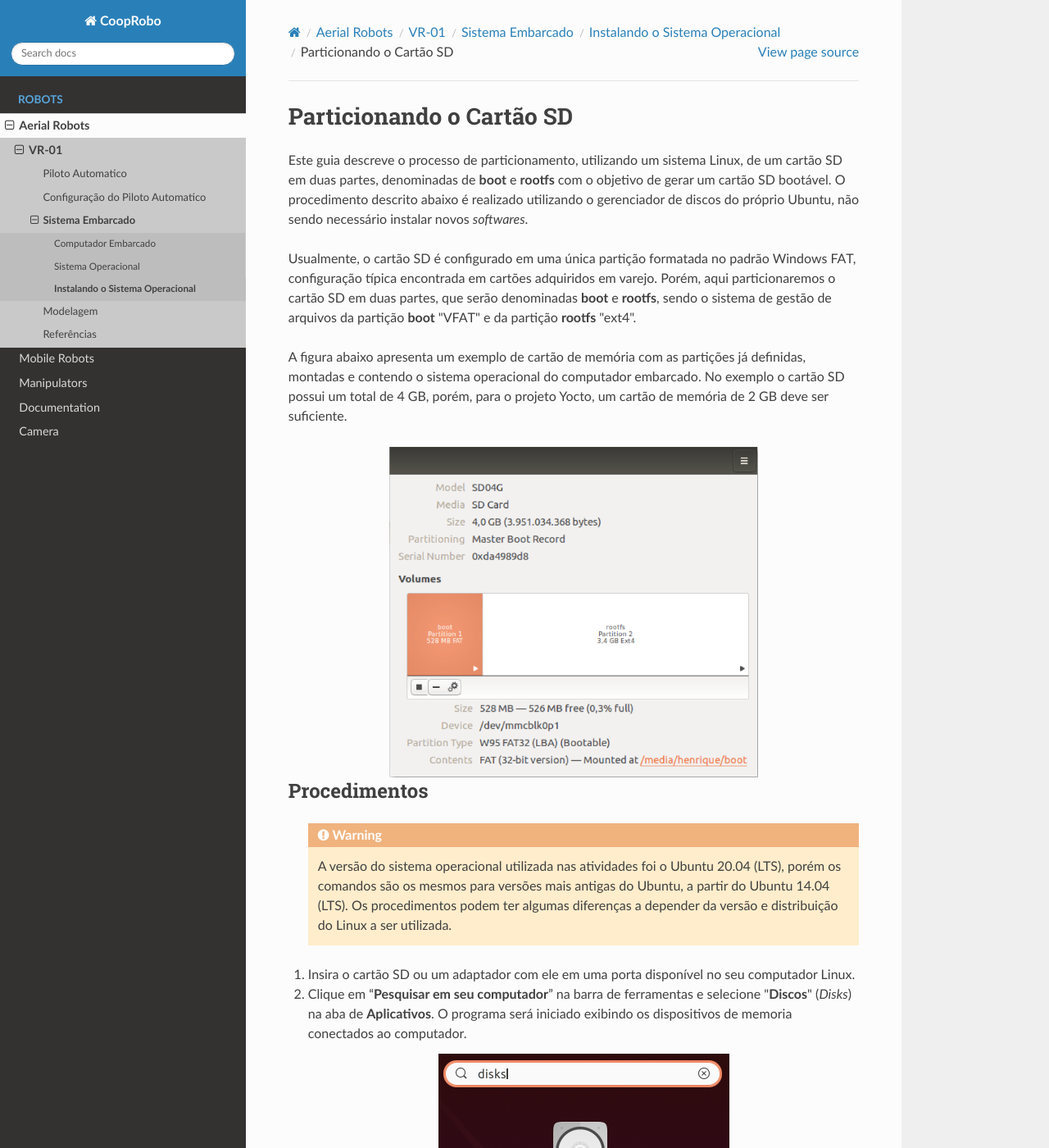
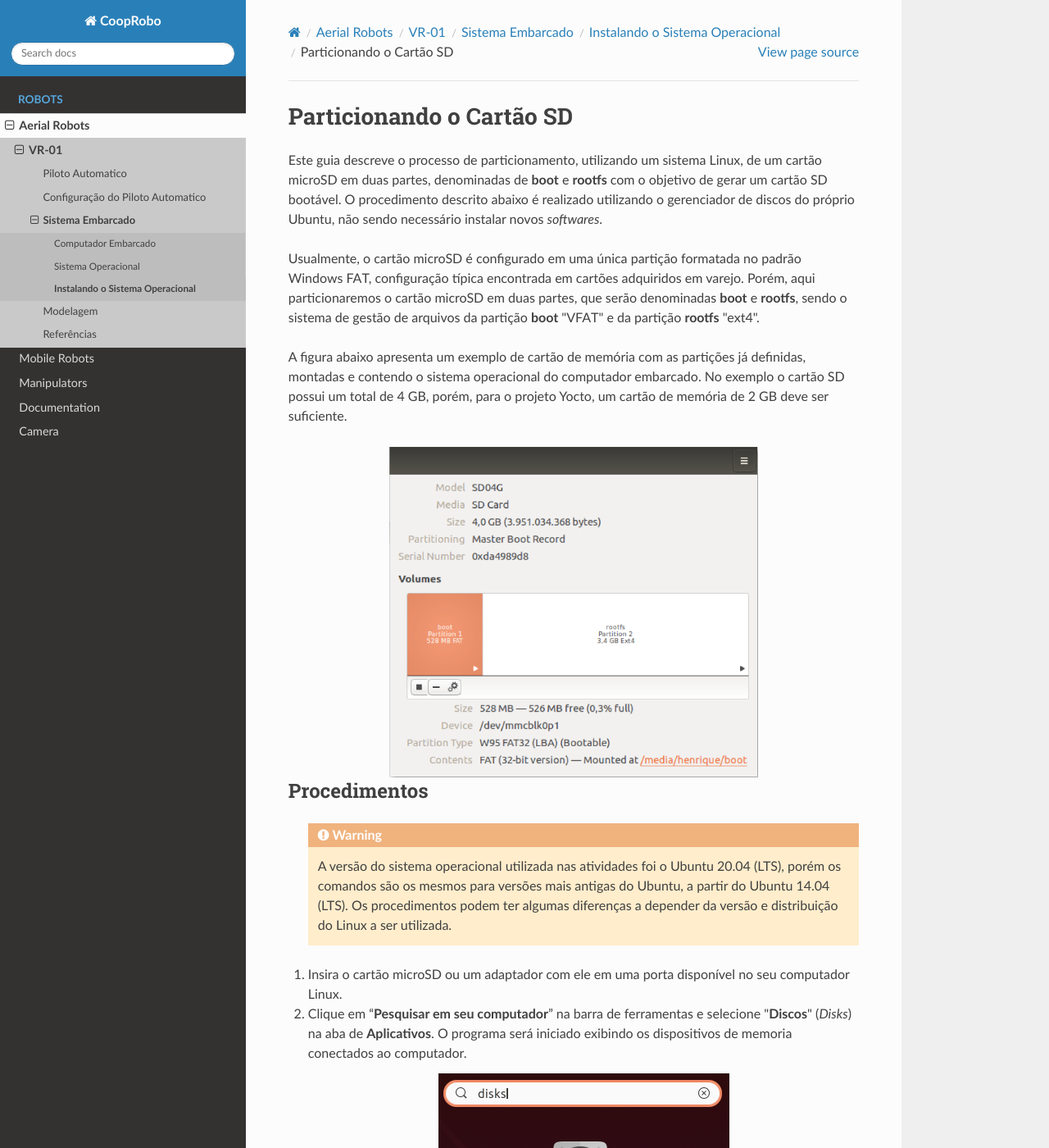
Before and after one commit to aerolab-unb/Aerial-pt, a Sphinx documentation site: the page built from docs/source/aerial/vr01/embedded_system/SD_card.rst, in a window 1280 px wide and 1400 px high. Shown: the whole window at 82% size. Built offline with Sphinx 7.4.7 and the Read the Docs theme 2.0.0, drawn with Linux system fonts in a browser that asks for light colours; pages that are not in the unit, such as notebooks, are missing from menus; some of the changed text lies outside the part shown.

```diff
--- a/docs/source/aerial/vr01/embedded_system/SD_card.rst
+++ b/docs/source/aerial/vr01/embedded_system/SD_card.rst
@@ -5,9 +5,9 @@ Particionando o Cartão SD
 
 .. https://processors.wiki.ti.com/index.php/How_to_Make_3_Partition_SD_Card#How_to_Make_2_Partition_SD_Card
 
-Este guia descreve o processo de particionamento, utilizando um sistema Linux, de um cartão SD em duas partes, denominadas de **boot** e **rootfs** com o objetivo de gerar um cartão SD bootável. O procedimento descrito abaixo é realizado utilizando o gerenciador de discos do próprio Ubuntu, não sendo necessário instalar novos *softwares*.
+Este guia descreve o processo de particionamento, utilizando um sistema Linux, de um cartão microSD em duas partes, denominadas de **boot** e **rootfs** com o objetivo de gerar um cartão SD bootável. O procedimento descrito abaixo é realizado utilizando o gerenciador de discos do próprio Ubuntu, não sendo necessário instalar novos *softwares*.
 
-Usualmente, o cartão SD é configurado em uma única partição formatada no padrão Windows FAT, configuração típica encontrada em cartões adquiridos em varejo. Porém, aqui particionaremos o cartão SD em duas partes, que serão denominadas **boot** e **rootfs**, sendo o sistema de gestão de arquivos da partição **boot** "VFAT" e da partição **rootfs** "ext4".
+Usualmente, o cartão microSD é configurado em uma única partição formatada no padrão Windows FAT, configuração típica encontrada em cartões adquiridos em varejo. Porém, aqui particionaremos o cartão microSD em duas partes, que serão denominadas **boot** e **rootfs**, sendo o sistema de gestão de arquivos da partição **boot** "VFAT" e da partição **rootfs** "ext4".
 
 A figura abaixo apresenta um exemplo de cartão de memória com as partições já definidas, montadas e contendo o sistema operacional do computador embarcado. No exemplo o cartão SD possui um total de 4 GB, porém, para o projeto Yocto, um cartão de memória de 2 GB deve ser suficiente.
 
@@ -21,30 +21,30 @@ Procedimentos
 	.. Warning::
 		A versão do sistema operacional utilizada nas atividades foi o Ubuntu 20.04 (LTS), porém os comandos são os mesmos para versões mais antigas do Ubuntu, a partir do Ubuntu 14.04 (LTS). Os procedimentos podem ter algumas diferenças a depender da versão e distribuição do Linux a ser utilizada.
 
-1.	Insira o cartão SD ou um adaptador com ele em uma porta disponível no seu computador Linux.
+1.	Insira o cartão microSD ou um adaptador com ele em uma porta disponível no seu computador Linux.
 
 2.	Clique em “**Pesquisar em seu computador**” na barra de ferramentas e selecione "**Discos**" (*Disks*) na aba de **Aplicativos**. O programa será iniciado exibindo os dispositivos de memoria conectados ao computador.
 
 	.. figure:: /img/Aerial/SD_card/disks.png
 		:align: center
 
-3.	Na aba de **Discos**, selecione o cartão SD que deseja particionar.
+3.	Na aba de **Discos**, selecione o cartão microSD que deseja particionar.
 
 	.. figure:: /img/Aerial/SD_card/discos.png
 		:align: center
 
-4. Clique em "**Desmontar o sistema de arquivos**" abaixo de "**Volumes**" para habilitar modificações no cartão SD.
+4. Clique em "**Desmontar o sistema de arquivos**" abaixo de "**Volumes**" para habilitar modificações no cartão microSD.
 
 	.. figure:: /img/Aerial/SD_card/desmontar.png
 		:align: center
 
-5. Para criar novas partições em diferentes formatos é recomendado excluir a partição do seu cartão SD, para isso, clique em "**Excluir partição**".
+5. Para criar novas partições em diferentes formatos é recomendado excluir a partição do seu cartão microSD, para isso, clique em "**Excluir partição**".
 
 	.. figure:: /img/Aerial/SD_card/excluir1.png
 		:align: center
 
 	.. Warning::
-		Está etapa irá formatar o seu cartão SD, portanto, todos os dados ali presentes serão excluídos permanentemente.
+		Está etapa irá formatar o seu cartão microSD, portanto, todos os dados ali presentes serão excluídos permanentemente.
 
 	.. figure:: /img/Aerial/SD_card/excluir2.png
 		:align: center
```
Also changed, not shown: docs/source/aerial/vr01/embedded_system/SO_install.rst (+12 -2 lines), 10 other files.
